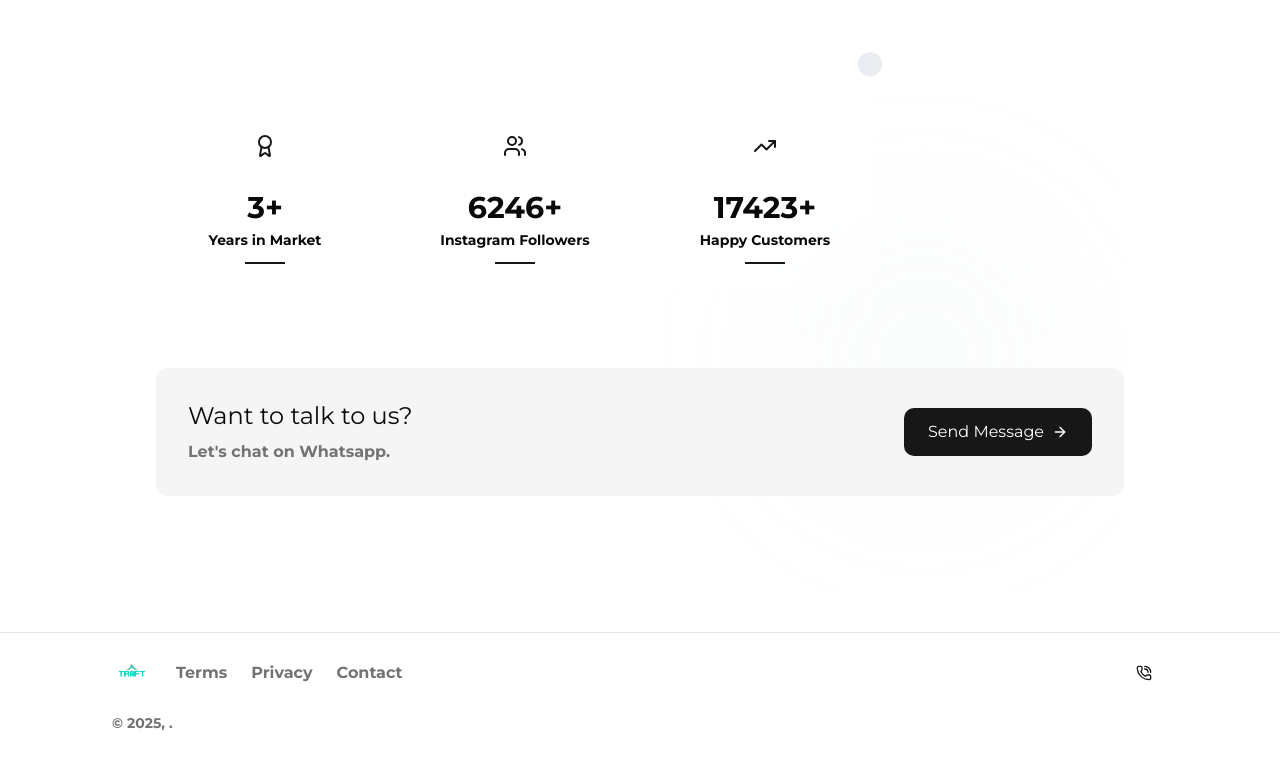
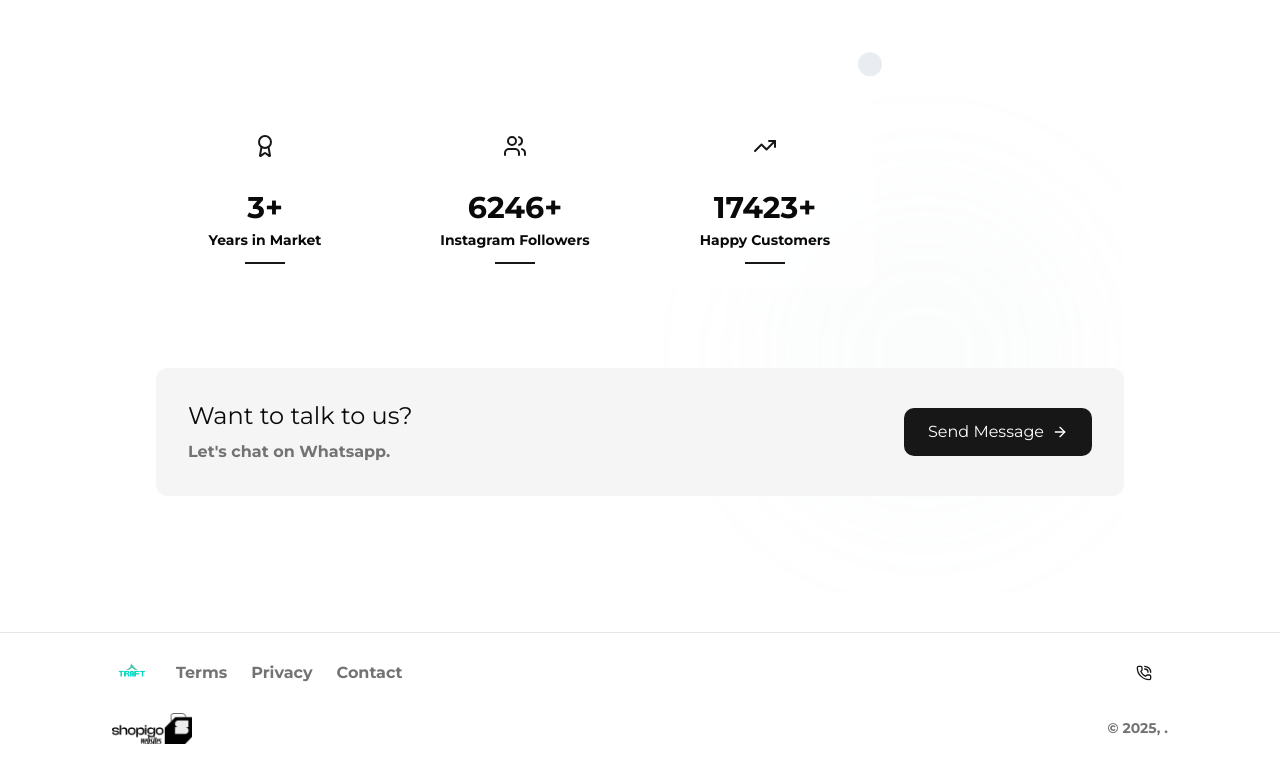
Before and after one commit to yadusuryab/traft, a Next.js app: page / in a window 1280 px wide. Shown: the part 1374-2138 px from the top of the page. Built offline with nearby package versions, Linux system fonts and the light colour scheme; no server answers.

Commit message:
shopigo logo added

```diff
--- a/components/layout/footer.tsx
+++ b/components/layout/footer.tsx
@@ -1,10 +1,9 @@
 import React from "react";
 import Link from "next/link";
-import {
-  PhoneCall,
-} from "lucide-react";
+import { PhoneCall } from "lucide-react";
 import BrandIcon from "../utils/brand-icon";
 import { Button } from "../ui/button";
+import Image from "next/image";
 
 function Footer() {
   const currentYear = new Date().getFullYear();
@@ -19,13 +18,25 @@ function Footer() {
             <BrandIcon />
           </div>
           <nav className="flex gap-6 flex-wrap justify-center text-muted-foreground">
-            <Link href="/terms" aria-label="Terms" className="hover:text-foreground hover:underline">
+            <Link
+              href="/terms"
+              aria-label="Terms"
+              className="hover:text-foreground hover:underline"
+            >
               Terms
             </Link>
-            <Link href="/privacy" aria-label="Privacy" className="hover:text-foreground hover:underline">
+            <Link
+              href="/privacy"
+              aria-label="Privacy"
+              className="hover:text-foreground hover:underline"
+            >
               Privacy
             </Link>
-            <Link href="/contact" aria-label="Contact" className="hover:text-foreground hover:underline">
+            <Link
+              href="/contact"
+              aria-label="Contact"
+              className="hover:text-foreground hover:underline"
+            >
               Contact
             </Link>
           </nav>
@@ -34,7 +45,10 @@ function Footer() {
         {/* Contact Section */}
         <div className="flex justify-center md:justify-end w-full md:w-auto">
           <Link href={`tel:${process.env.NEXT_PUBLIC_PHONE}`}>
-            <Button variant="link" className="text-primary font-bold text-lg flex items-center gap-2">
+            <Button
+              variant="link"
+              className="text-primary font-bold text-lg flex items-center gap-2"
+            >
               <PhoneCall /> {process.env.NEXT_PUBLIC_PHONE}
             </Button>
           </Link>
@@ -42,8 +56,21 @@ function Footer() {
       </div>
 
       {/* Bottom Section */}
-      <div className="flex justify-center md:justify-between py-5 px-5 md:px-28  text-muted-foreground text-sm">
-        <p>&copy; {currentYear}, {process.env.NEXT_PUBLIC_APP_NAME}.</p>
+      <div className="flex flex-col md:flex-row items-center justify-center gap-3 md:justify-between py-5 px-5 md:px-28  text-muted-foreground text-sm">
+        <Link
+          href="https://instagram.com/getshopigo"
+          className="hover:text-foreground hover:underline "
+        >
+          <Image
+            src={"/shopigo.avif"}
+            width={80}
+            height={30}
+            alt={process.env.NEXT_PUBLIC_APP_NAME || "SHOPIGO"}
+          />
+        </Link>
+        <p>
+          &copy; {currentYear}, {process.env.NEXT_PUBLIC_APP_NAME}.
+        </p>
       </div>
     </footer>
   );
```
Also changed, not shown: public/shopigo.avif (added).
